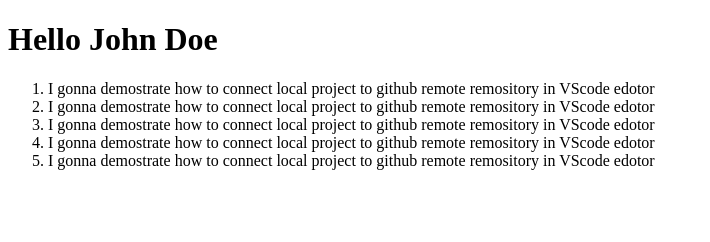
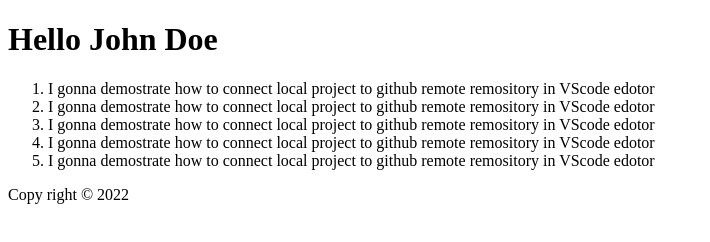
Before and after one commit to nshimiyimano-cloud/githow-to, a plain HTML site: page index.html in a window 1280 px wide. Shown: the whole page, without its empty margins (0-710 px from the left). Drawn offline with Linux system fonts and the light colour scheme.

Commit message:
div for footer block

```diff
--- a/index.html
+++ b/index.html
@@ -1,11 +1,13 @@
 <!DOCTYPE html>
 <html lang="en">
+
 <head>
     <meta charset="UTF-8">
     <meta http-equiv="X-UA-Compatible" content="IE=edge">
     <meta name="viewport" content="width=device-width, initial-scale=1.0">
     <title>Document</title>
 </head>
+
 <body>
     <h1>Hello John Doe</h1>
 
@@ -16,5 +18,9 @@
         <li>I gonna demostrate how to connect local project to github remote remository in VScode edotor</li>
         <li>I gonna demostrate how to connect local project to github remote remository in VScode edotor</li>
     </ol>
+    <div>
+        <span>Copy right &copy; 2022</span>
+    </div>
 </body>
+
 </html>
```
Lines whose indentation alone changed are shown as unchanged.
